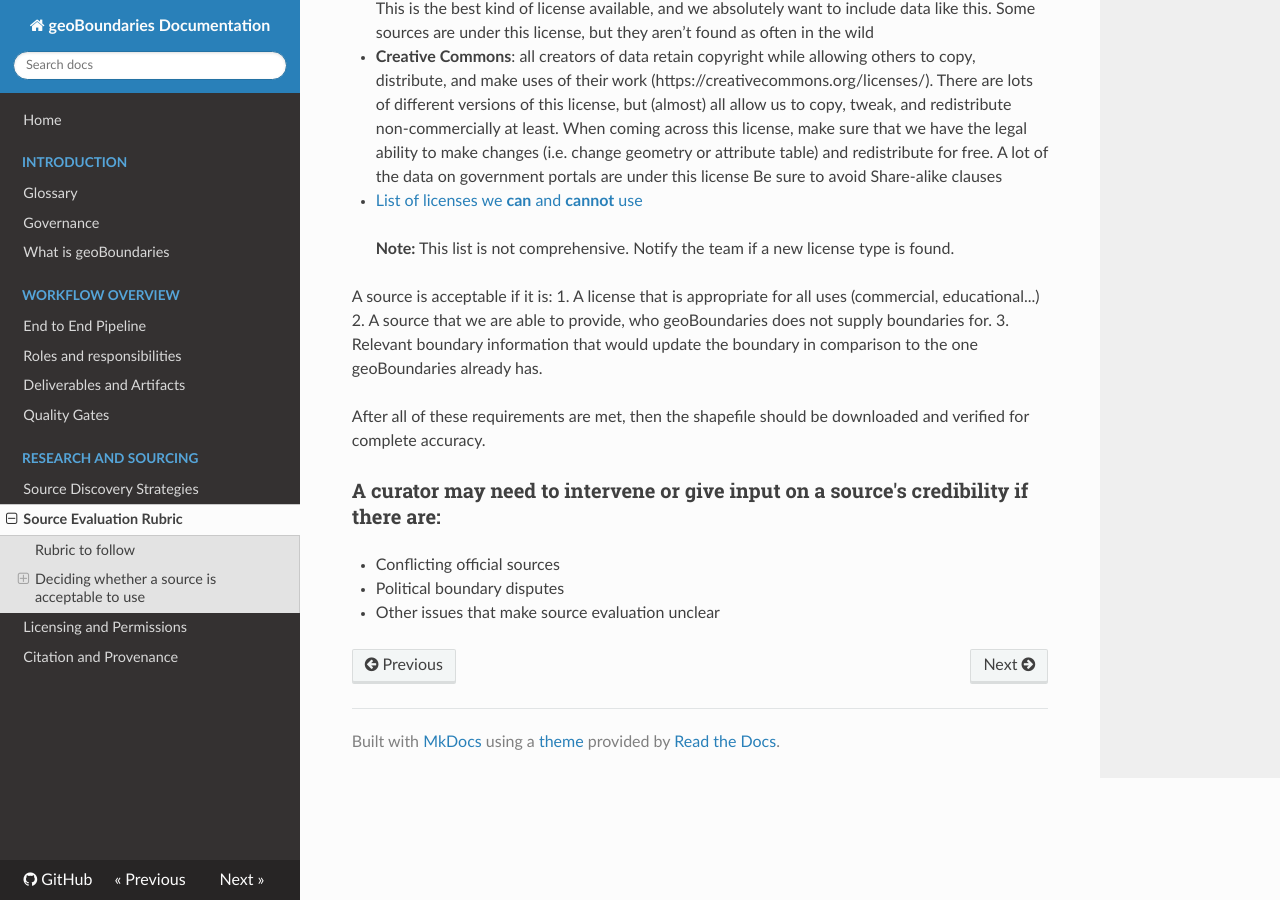
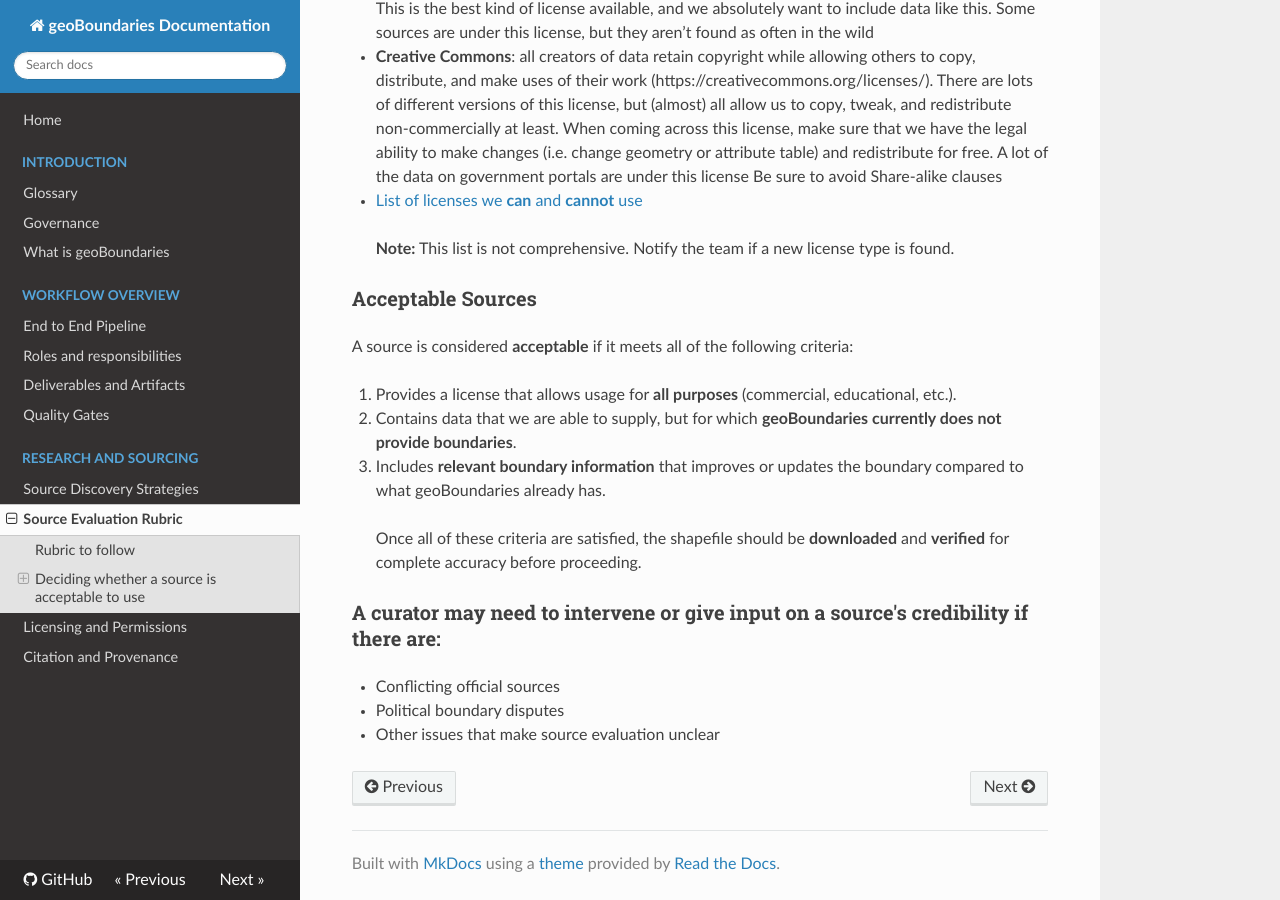
Before and after one commit to wmgeolab/gbDocs, an MkDocs documentation site: the page built from docs/docs/20-research-and-sourcing/source-evaluation-rubric.md, in a window 1280 px wide and 900 px high, scrolled down 1224 px. Built offline with MkDocs 1.6.1, drawn with Linux system fonts in a browser that asks for light colours; nearby versions of some CDN libraries.

Commit message:
Update source-evaluation-rubric.md

```diff
--- a/docs/docs/20-research-and-sourcing/source-evaluation-rubric.md
+++ b/docs/docs/20-research-and-sourcing/source-evaluation-rubric.md
@@ -49,13 +49,15 @@ Be sure to avoid Share-alike clauses
 
 > **Note:** This list is not comprehensive. Notify the team if a new license type is found.
 
-A source is acceptable if it is:
-1. A license that is appropriate for all uses (commercial, educational...)
-2. A source that we are able to provide, who geoBoundaries does not supply boundaries for.
-3. Relevant boundary information that would update the boundary in comparison to the one geoBoundaries already has.
+### Acceptable Sources
 
-After all of these requirements are met, then the shapefile should be downloaded and verified for complete accuracy.
+A source is considered **acceptable** if it meets all of the following criteria:
 
+1. Provides a license that allows usage for **all purposes** (commercial, educational, etc.).
+2. Contains data that we are able to supply, but for which **geoBoundaries currently does not provide boundaries**.
+3. Includes **relevant boundary information** that improves or updates the boundary compared to what geoBoundaries already has.
+
+> Once all of these criteria are satisfied, the shapefile should be **downloaded** and **verified** for complete accuracy before proceeding.
 ### A **curator** may need to intervene or give input on a source's credibility if there are:
   - Conflicting official sources
   - Political boundary disputes
```
